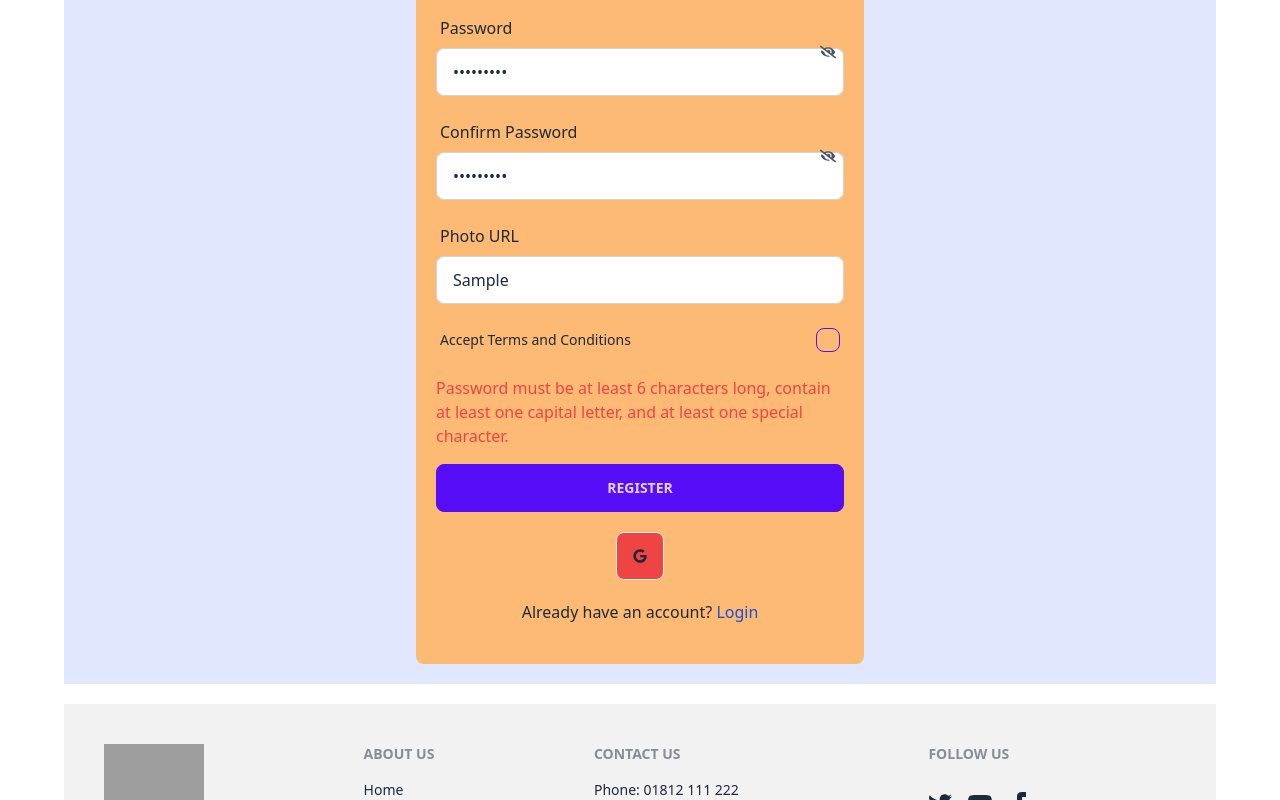
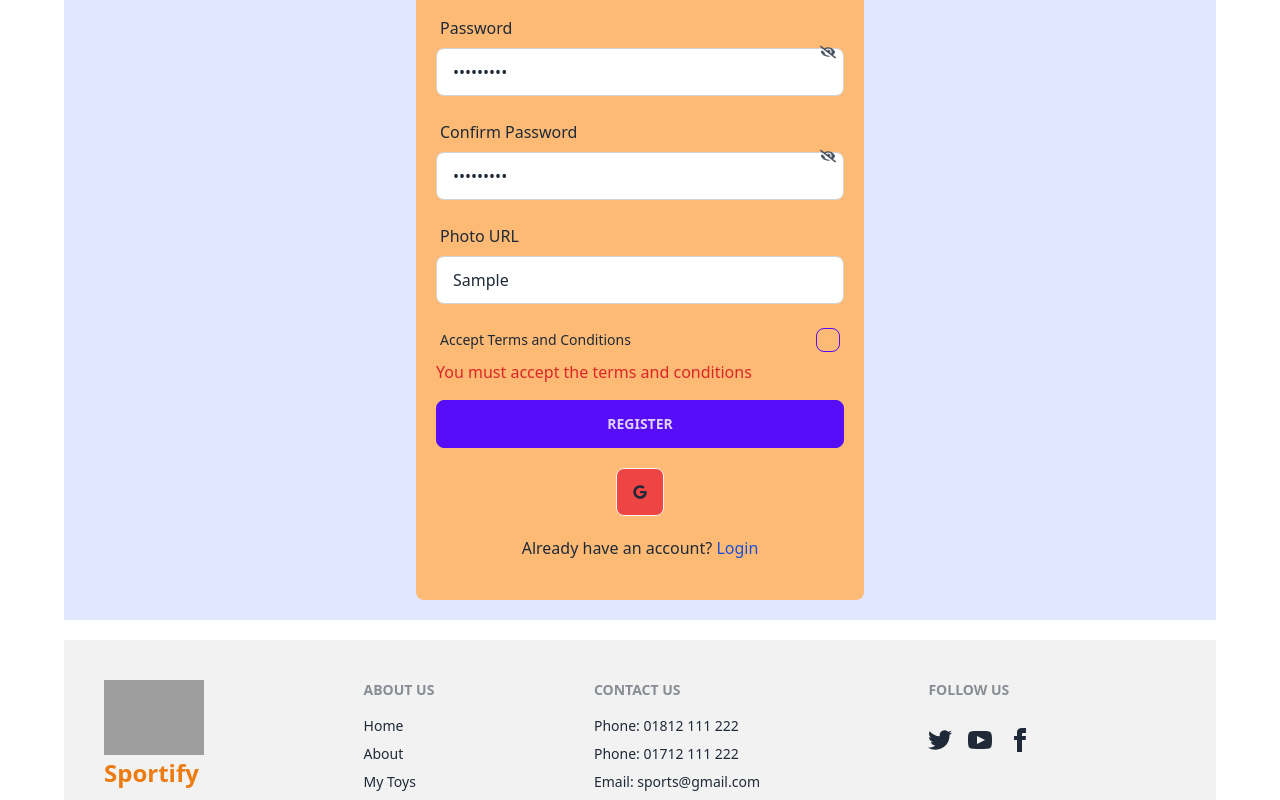
Before and after one commit to farjanarahman/summercamp-client, a React (Vite) app: page /register in a window 1280 px wide. Both pictures are taken after typing "Sample", "name@example.com", "Sample123", "Sample123", "Sample" into the empty fields and a click on the button "REGISTER". Shown: the part 454-1254 px from the top of the page. Built offline with nearby package versions, Linux system fonts and the light colour scheme; no server answers; grey boxes are pictures that could not be loaded.

Commit message:
react hook form used in signup form

```diff
--- a/src/pages/Register/Register.jsx
+++ b/src/pages/Register/Register.jsx
@@ -5,6 +5,7 @@ import { Link, useLocation, useNavigate } from 'react-router-dom';
 import { getAuth, GoogleAuthProvider, signInWithPopup } from 'firebase/auth';
 import app from '../../firebase/firebase.config';
 import { FaGoogle, FaEye, FaEyeSlash } from 'react-icons/fa';
+import { useForm } from 'react-hook-form';
 
 const RegisterForm = () => {
   useTitle('Register');
@@ -15,16 +16,12 @@ const RegisterForm = () => {
   const location = useLocation();
   const from = location.state?.from?.pathname || '/';
 
+  const { register, handleSubmit, formState: { errors } } = useForm();
+
   const [passwordError, setPasswordError] = useState('');
 
-    const handleRegister = (event) => {
-        event.preventDefault();
-        const form = event.target;
-        const name = form.name.value;
-        const email = form.email.value;
-        const photo = form.photo.value;
-        const password = form.password.value;
-        const confirmPassword = form.confirmPassword.value;
+  const handleRegister = (data) => {
+    const { name, email, photo, password, confirmPassword } = data;
 
     // Password validation
     const passwordRegex = /^(?=.*?[A-Z])(?=.*?[a-z])(?=.*?[0-9])(?=.*?[^\w\s]).{6,}$/;
@@ -74,7 +71,7 @@ const RegisterForm = () => {
     <div className='bg-indigo-100 py-5'>
       <div className="max-w-md mx-auto bg-orange-300 rounded-lg p-5">
         <h2 className="text-center text-2xl font-bold mb-4">Please Register</h2>
-                <form onSubmit={handleRegister} className="space-y-4">
+        <form onSubmit={handleSubmit(handleRegister)} className="space-y-4">
           <div className="form-control">
             <label htmlFor="name" className="label">
               Name
@@ -84,8 +81,9 @@ const RegisterForm = () => {
               id="name"
               className="input input-bordered"
               placeholder="Enter your name"
-                            required
+              {...register("name", { required: true })}
             />
+            {errors.name && <span className="text-red-600">Name is required</span>}
           </div>
           <div className="form-control">
             <label htmlFor="email" className="label">
@@ -96,8 +94,9 @@ const RegisterForm = () => {
               id="email"
               className="input input-bordered"
               placeholder="Enter your email"
-                            required
+              {...register("email", { required: true })}
             />
+            {errors.email && <span className="text-red-600">Email is required</span>}
           </div>
           <div className='relative'>
             <div className="form-control">
@@ -109,7 +108,7 @@ const RegisterForm = () => {
                 id="password"
                 className="input input-bordered"
                 placeholder="Enter your password"
-                                required
+                {...register("password", { required: true })}
               />
               <button
                 type="button"
@@ -119,6 +118,7 @@ const RegisterForm = () => {
                 {showPassword ? <FaEye /> : <FaEyeSlash />}
               </button>
             </div>
+            {errors.password && <span className="text-red-600">Password is required</span>}
           </div>
           <div className='relative'>
             <div className="form-control">
@@ -130,7 +130,7 @@ const RegisterForm = () => {
                 id="confirmPassword"
                 className="input input-bordered"
                 placeholder="Confirm your password"
-                                required
+                {...register("confirmPassword", { required: true })}
               />
               <button
                 type="button"
@@ -140,6 +140,7 @@ const RegisterForm = () => {
                 {showPassword ? <FaEye /> : <FaEyeSlash />}
               </button>
             </div>
+            {errors.confirmPassword && <span className="text-red-600">Confirm Password is required</span>}
           </div>
           <div className="form-control">
             <label htmlFor="photoURL" className="label">
@@ -150,13 +151,15 @@ const RegisterForm = () => {
               type="text"
               id="photo"
               placeholder="Photo URL"
+              {...register("photo")}
             />
           </div>
           <div className="form-control mt-5">
             <label className="label cursor-pointer">
               <span className="label-text">Accept Terms and Conditions</span>
-                            <input type="checkbox" className="checkbox checkbox-primary" />
+              <input type="checkbox" className="checkbox checkbox-primary" {...register("terms", { required: true })} />
             </label>
+            {errors.terms && <span className="text-red-600">You must accept the terms and conditions</span>}
           </div>
           {passwordError && (
             <p className="text-red-500 mt-2">{passwordError}</p>
```
Also changed, not shown: src/pages/Login/Login.jsx (+0 -120 lines). Lines whose indentation alone changed are shown as unchanged.
